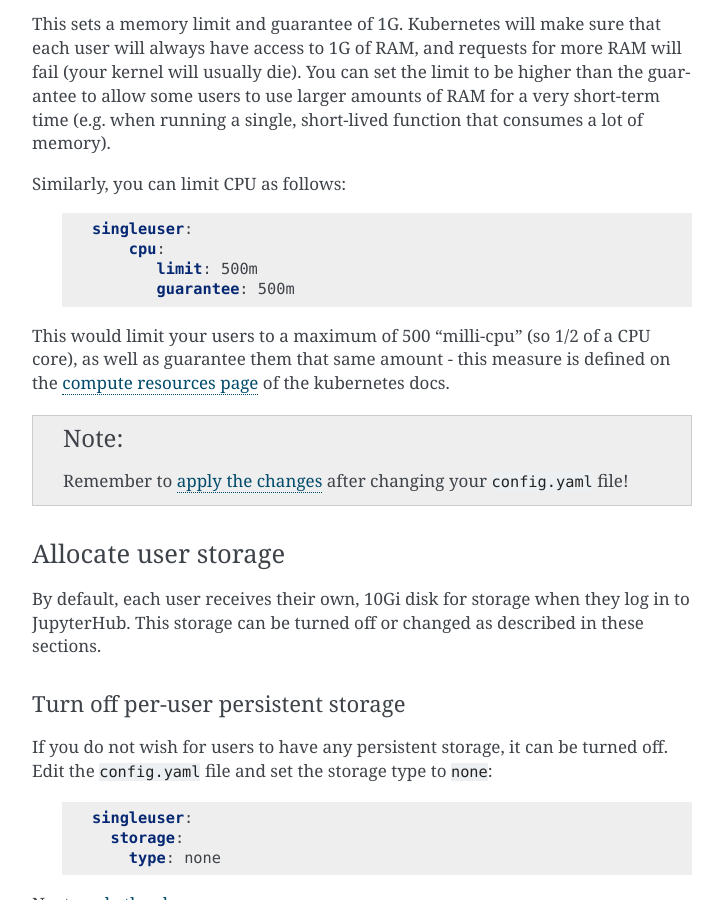
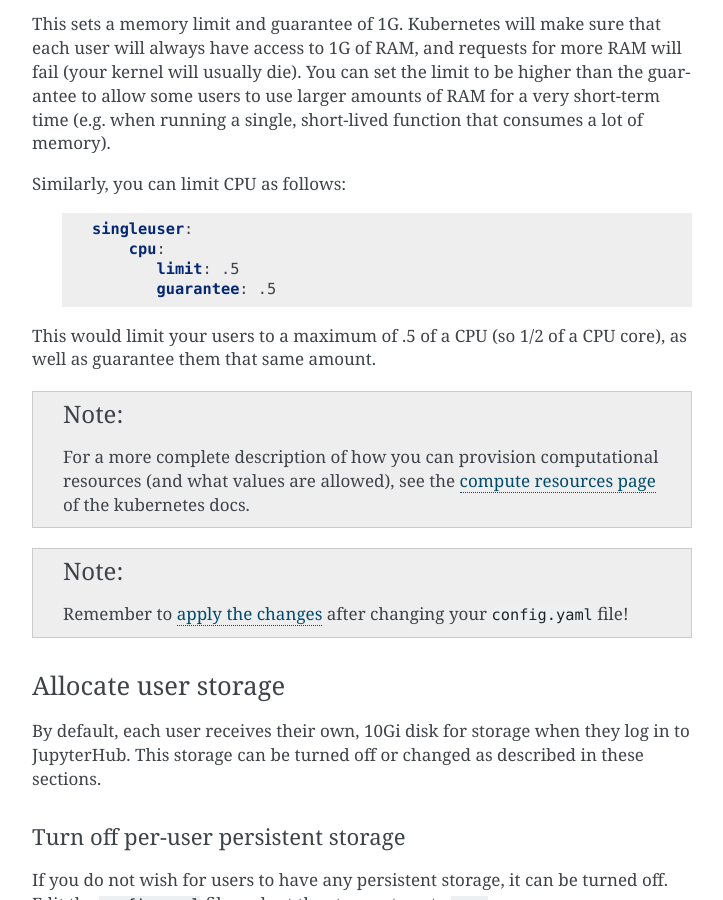
Before and after one commit to jupyterhub/zero-to-jupyterhub-k8s, a Sphinx documentation site: the page built from doc/source/user-experience.rst, in a window 1280 px wide and 900 px high, scrolled down 5150 px. Shown: the whole window, without its empty margins (388-1111 px from the left). Built offline with Sphinx 7.4.7, drawn with Linux system fonts in a browser that asks for light colours.

Commit message:
improve CPU/Mem docs

```diff
--- a/doc/source/user-experience.rst
+++ b/doc/source/user-experience.rst
@@ -264,11 +264,16 @@ Similarly, you can limit CPU as follows:
 
        singleuser:
            cpu:
-              limit: 500m
-              guarantee: 500m
+              limit: .5
+              guarantee: .5
 
-This would limit your users to a maximum of 500 "milli-cpu" (so 1/2 of a CPU core), as well as guarantee them that same amount - this measure is defined on the `compute resources page <https://kubernetes.io/docs/concepts/configuration/manage-compute-resources-container/#meaning-of-cpu>`_ of the kubernetes docs.
+This would limit your users to a maximum of .5 of a CPU (so 1/2 of a CPU core), as well as guarantee them that same amount.
 
+.. note::
+
+   For a more complete description of how you can provision computational resources (and what values are allowed), see
+   the `compute resources page <https://kubernetes.io/docs/concepts/configuration/manage-compute-resources-container/#meaning-of-cpu>`_
+   of the kubernetes docs.
 
 .. note::
 
```
